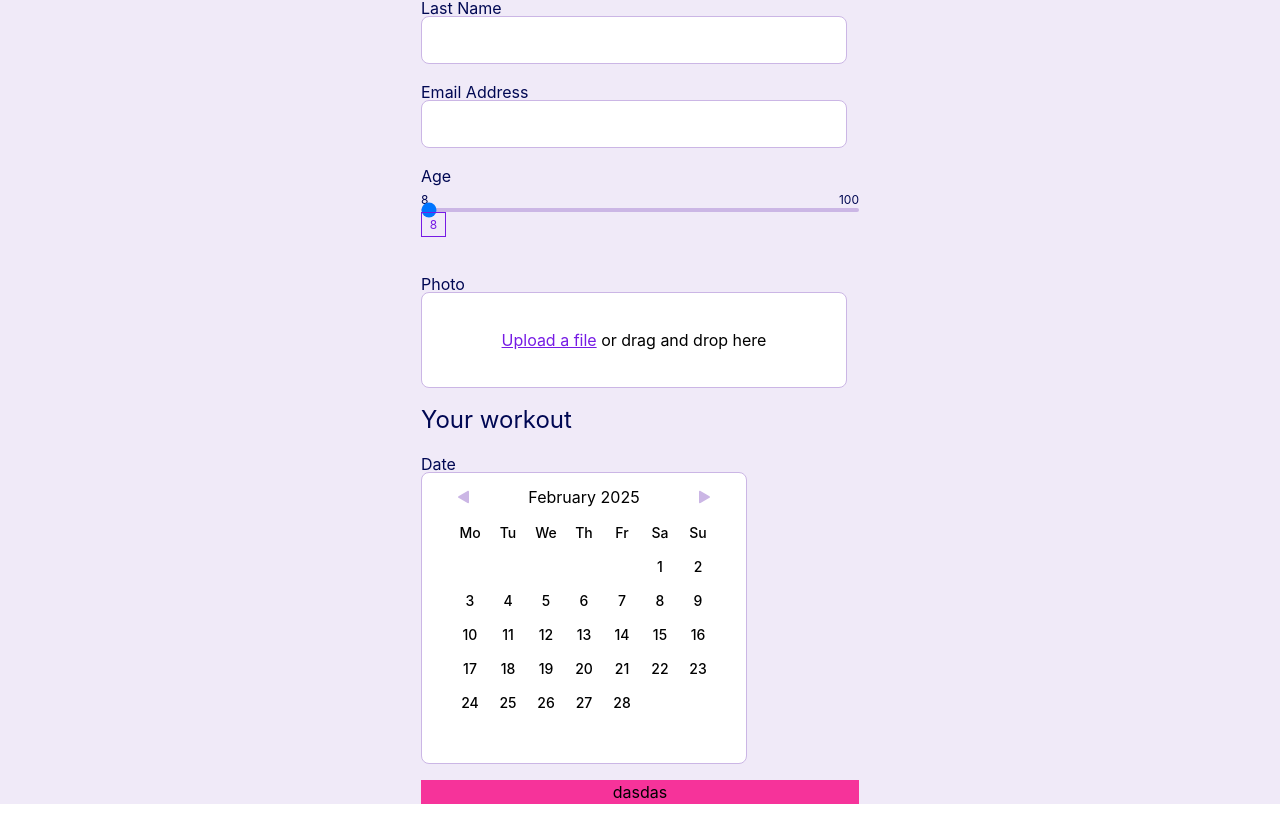
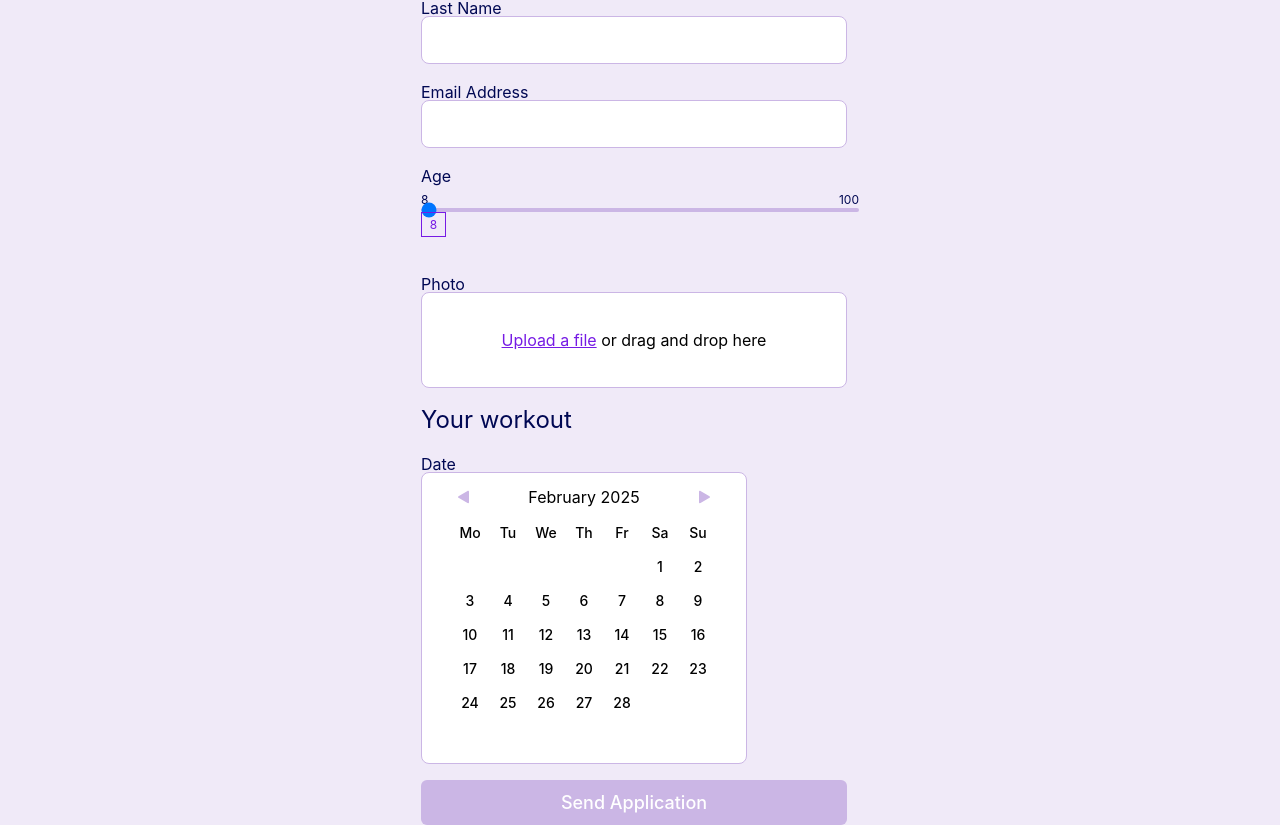
Before and after one commit to Donosik/zadaniethink1st, a React (Vite) app: page / in a window 1280 px wide. Shown: the part 136-961 px from the top of the page. Before the commit the page ends 940 px from the top, so only its background shows below. Built offline with nearby package versions, Linux system fonts and the light colour scheme.

Commit message:
correct look of button and almost finished correct form submitting

```diff
--- /dev/null
+++ b/src/components/Button.tsx
@@ -0,0 +1,12 @@
+interface ButtonProps{
+    isValid:boolean
+}
+
+export default function Button({isValid}: ButtonProps)
+{
+    return(
+        <button className={`${isValid?"bg-think-blue-active":"bg-think-slider"} h-11.25 w-106.5 text-lg text-white font-medium rounded-md hover:bg-think-button-hover transition-all`} type={"submit"}>
+            Send Application
+        </button>
+    )
+}
--- a/src/components/Calendar.tsx
+++ b/src/components/Calendar.tsx
@@ -9,12 +9,13 @@ interface CalendarProps extends InputHTMLAttributes<HTMLInputElement>
 {
     labelDate: string,
     labelTime: string,
+    onChange: (e) => void
 }
 
 const monthNames = ["January", "February", "March", "April", "May", "June",
     "July", "August", "September", "October", "November", "December"]
 
-export default function Calendar({labelDate, labelTime, ...rest}: CalendarProps)
+export default function Calendar({labelDate, labelTime, onChange, ...rest}: CalendarProps)
 {
     const id = useId()
 
@@ -26,9 +27,33 @@ export default function Calendar({labelDate, labelTime, ...rest}: CalendarProps)
     function changeDay(day: number | null)
     {
         if (day !== null)
+        {
             setChoosenDay(day)
-        else
+            const e={
+                target:{
+                    value:day+" "+(month+1)+" "+year,
+                    name:"date"
+                }
+            }
+            onChange(e)
+        } else
+        {
             setChoosenDay(0)
+            const e={
+                target:{
+                    value: "",
+                    name:"date"
+                }
+            }
+            onChange(e)
+            const e2={
+                target:{
+                    value: "",
+                    name:"time"
+                }
+            }
+            onChange(e2)
+        }
     }
 
     function changeMonth(increase: boolean)
@@ -37,20 +62,48 @@ export default function Calendar({labelDate, labelTime, ...rest}: CalendarProps)
         {
             if (month === 11)
             {
+                const e={
+                    target:{
+                        value:choosenDay+" "+1+" "+(year+1),
+                        name:"date"
+                    }
+                }
+                onChange(e)
                 setYear(year + 1)
                 setMonth(0)
             } else
             {
+                const e={
+                    target:{
+                        value:choosenDay+" "+(month+2)+" "+year,
+                        name:"date"
+                    }
+                }
+                onChange(e)
                 setMonth(month + 1)
             }
         } else
         {
             if (month === 0)
             {
+                const e={
+                    target:{
+                        value:choosenDay+" "+(12)+" "+(year-1),
+                        name:"date"
+                    }
+                }
+                onChange(e)
                 setYear(year - 1)
                 setMonth(11)
             } else
             {
+                const e={
+                    target:{
+                        value:choosenDay+" "+month+" "+year,
+                        name:"date"
+                    }
+                }
+                onChange(e)
                 setMonth(month - 1)
             }
         }
@@ -97,7 +150,7 @@ export default function Calendar({labelDate, labelTime, ...rest}: CalendarProps)
                 <input className={"hidden"} id={id} {...rest} type={"date"}/>
             </div>
             {(choosenDay !== 0) &&
-                <TimeGroup/>
+                <TimeGroup onChange={onChange}/>
             }
         </div>
     )
--- a/src/components/Form.tsx
+++ b/src/components/Form.tsx
@@ -3,29 +3,75 @@ import Title from "./Title.tsx";
 import Slider from "./Slider.tsx";
 import Upload from "./Upload.tsx";
 import Calendar from "./Calendar.tsx";
+import Button from "./Button.tsx";
+import {useMemo, useState} from "react";
+
+interface formDataProps
+{
+    firstName: string,
+    lastName: string,
+    email: string,
+    age: number,
+    photo: object | null,
+    date: string,
+    time: string
+}
 
 export default function Form()
 {
-    return(
+    const [formData, setFormData] = useState<formDataProps>({
+        firstName: "",
+        lastName: "",
+        email: "",
+        age: 0,
+        photo: null,
+        date: "",
+        time: ""
+    })
+
+    const isFormValid = useMemo(() => {
+        const emailRegex = /^[^\s@]+@[^\s@]+\.[^\s@]+$/
+
+        return Object.values(formData).every(value => value !== "" && value !== null && value !== 0) &&
+            emailRegex.test(formData.email)
+    }, [formData])
+
+    function handleChange(e)
+    {
+        const {name, value} = e.target;
+        if (name in formData)
+        {
+            setFormData((prevState) => ({...prevState, [name]: value}))
+        } else
+        {
+            console.log("niepoprawne name");
+            console.log(name, value);
+        }
+    }
+
+    function handleSubmit(e)
+    {
+        e.preventDefault();
+            console.log(formData)
+        console.log(isFormValid)
+    }
+
+    return (
         <div className="bg-think-white min-h-screen flex items-center justify-center w-full">
             <div className="flex justify-center">
                 <form className="flex flex-col gap-4 group font-[Inter]"
-                      onSubmit={(e) =>
-                      {
-                          e.preventDefault()
-                          console.log("dasdsa")
-                      }} noValidate>
+                      onSubmit={handleSubmit} noValidate>
                     <Title text={"Personal info"}/>
-                    <TextField label={"First Name"}/>
-                    <TextField label={"Last Name"}/>
-                    <TextField label={"Email Address"} type={"email"} errorMessage={`Please use correct formatting.\nExample: address@email.com`} />
-                    <Slider label={"Age"} min={8} max={100} step={1} />
-                    <Upload label={"Photo"}/>
+                    <TextField label={"First Name"} onChange={handleChange} name={"firstName"}/>
+                    <TextField label={"Last Name"} onChange={handleChange} name={"lastName"}/>
+                    <TextField label={"Email Address"} type={"email"}
+                               errorMessage={`Please use correct formatting.\nExample: address@email.com`}
+                               onChange={handleChange} name={"email"}/>
+                    <Slider label={"Age"} min={8} max={100} step={1} onChange={handleChange} name={"age"}/>
+                    <Upload label={"Photo"} onChange={handleChange} name={"photo"} />
                     <Title text={"Your workout"}/>
-                    <Calendar labelDate={"Date"} labelTime={"Time"}/>
-                    <button className="group-invalid:bg-pink-500" type={"submit"}>
-                        dasdas
-                    </button>
+                    <Calendar labelDate={"Date"} labelTime={"Time"} onChange={handleChange}/>
+                    <Button isValid={isFormValid}/>
                 </form>
             </div>
         </div>
--- a/src/components/Slider.tsx
+++ b/src/components/Slider.tsx
@@ -6,11 +6,18 @@ interface SliderProps extends InputHTMLAttributes<HTMLInputElement>
     label: string,
     min: number,
     max: number,
+    onChange?: (e) => void
 }
 
-export default function Slider({label, min, max, ...rest}: SliderProps)
+export default function Slider({label, min, max,onChange, ...rest}: SliderProps)
 {
     const [value, setValue] = useState<number>(min);
+
+    function onChangeSlider(e){
+        setValue(Number(e.target.value))
+        onChange(e)
+    }
+
     return (
         <div className="w-109.5 h-23 flex flex-col gap-4">
             <Label text={label}/>
@@ -21,8 +28,7 @@ export default function Slider({label, min, max, ...rest}: SliderProps)
                 </div>
                 <input type={"range"}
                        className="h-1 bg-think-slider rounded-lg appearance-none cursor-pointer" {...rest} min={min}
-                       defaultValue={min} max={max}
-                       onChange={(e) => setValue(Number(e.target.value))}/>
+                       defaultValue={min} max={max} onChange={onChangeSlider} required/>
                 <div className="relative">
                     <div className={`absolute`} style={{
                         left: `calc(${((value - min) / (max-min+2.4)) * 100}%)`,
--- a/src/components/TimeGroup.tsx
+++ b/src/components/TimeGroup.tsx
@@ -1,11 +1,20 @@
 import Label from "./Label.tsx";
 import {Fragment, useId} from "react";
 
-export default function TimeGroup()
+interface TimeGroupProps {
+    onChange: (e) => void;
+}
+
+export default function TimeGroup({onChange}: TimeGroupProps)
 {
     const id=useId()
 
-    const values=["12","14","16","18","20"]
+    function handleChange(e)
+    {
+        onChange(e)
+    }
+
+    const values=["12:00","14:00","16:00","18:00","20:00"]
     return(
         <div className={"flex flex-col gap-2"}>
             <Label text={"Time"}/>
@@ -13,8 +22,8 @@ export default function TimeGroup()
                 {values.map((item,index)=>(
                     <div key={index}>
                     <label htmlFor={id+index} className={"peer select-none flex items-center justify-center  border rounded-lg border-think-blue h-11.5 w-19 bg-white has-[:checked]:border-think-blue-active has-[:checked]:border-2"}>
-                        {item}:00
-                        <input id={id+index} type={"radio"} className={" hidden"} name={"time"} value={item}/>
+                        {item}
+                        <input id={id+index} type={"radio"} className={" hidden"} name={"time"} value={item} onChange={handleChange}/>
                     </label>
                     </div>
                 ))}
--- a/src/components/Upload.tsx
+++ b/src/components/Upload.tsx
@@ -19,7 +19,7 @@ export default function Upload({label, ...rest}: UploadProps)
                     <span> or drag and drop here</span>
                 </span>
             </label>
-            <input id={id} className="hidden" type={"file"} {...rest} />
+            <input id={id} className="hidden" type={"file"} {...rest} required />
         </div>
     )
 }
--- a/src/index.css
+++ b/src/index.css
@@ -7,4 +7,5 @@
     --color-think-blue-active: #761BE4;
     --color-think-error: #ED4545;
     --color-think-slider:#CBB6E5;
+    --color-think-button-hover:#6A19CD;
 }
```
